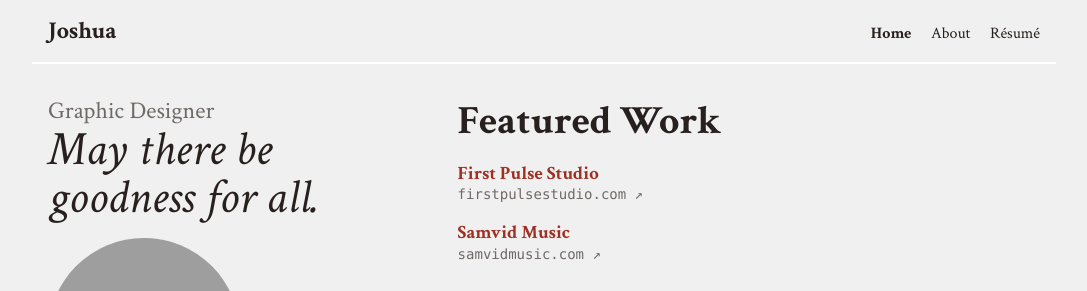
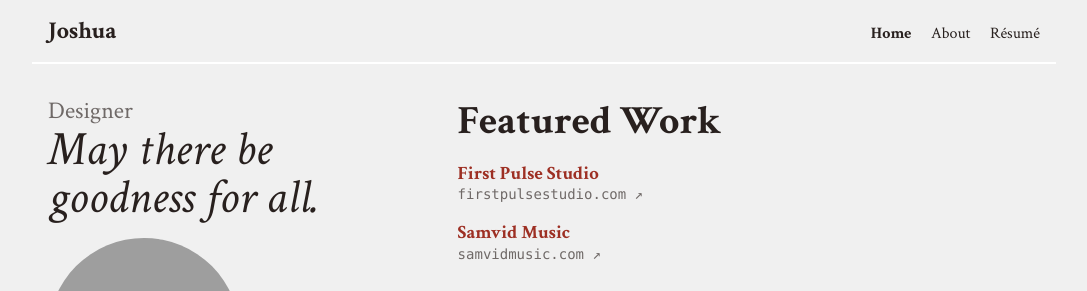
Before and after one commit to joshuawenning/blog, a Jekyll site: the page built from index.html, in a window 1280 px wide. Shown: the top 291 px of the page, without its empty margins (96-1183 px from the left). Built offline with Jekyll 4.4.1, drawn with Linux system fonts in a browser that asks for light colours; grey boxes are pictures that could not be loaded.

Commit message:
Revert to simple title

```diff
--- a/index.html
+++ b/index.html
@@ -6,7 +6,7 @@ title: Home
 <div class="grid mb-2">
   <section class="grid-col grid-col-4 mb-2">
     <div class="banner mb-1">
-      <p class="grey text-h4">Graphic Designer</p>
+      <p class="grey text-h4">Designer</p>
       <h2 class="banner-message">May there be goodness for all.</h2>
     </div>
 
```
